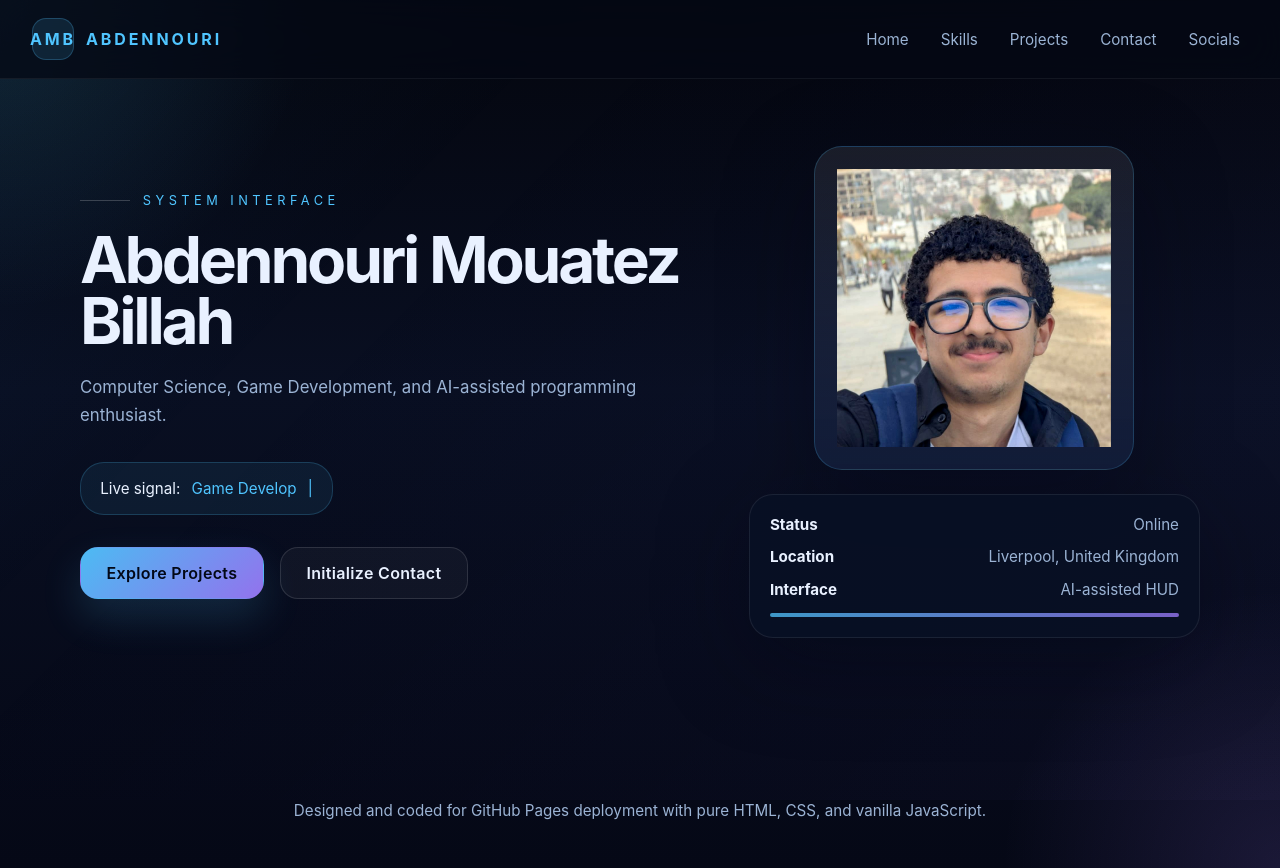
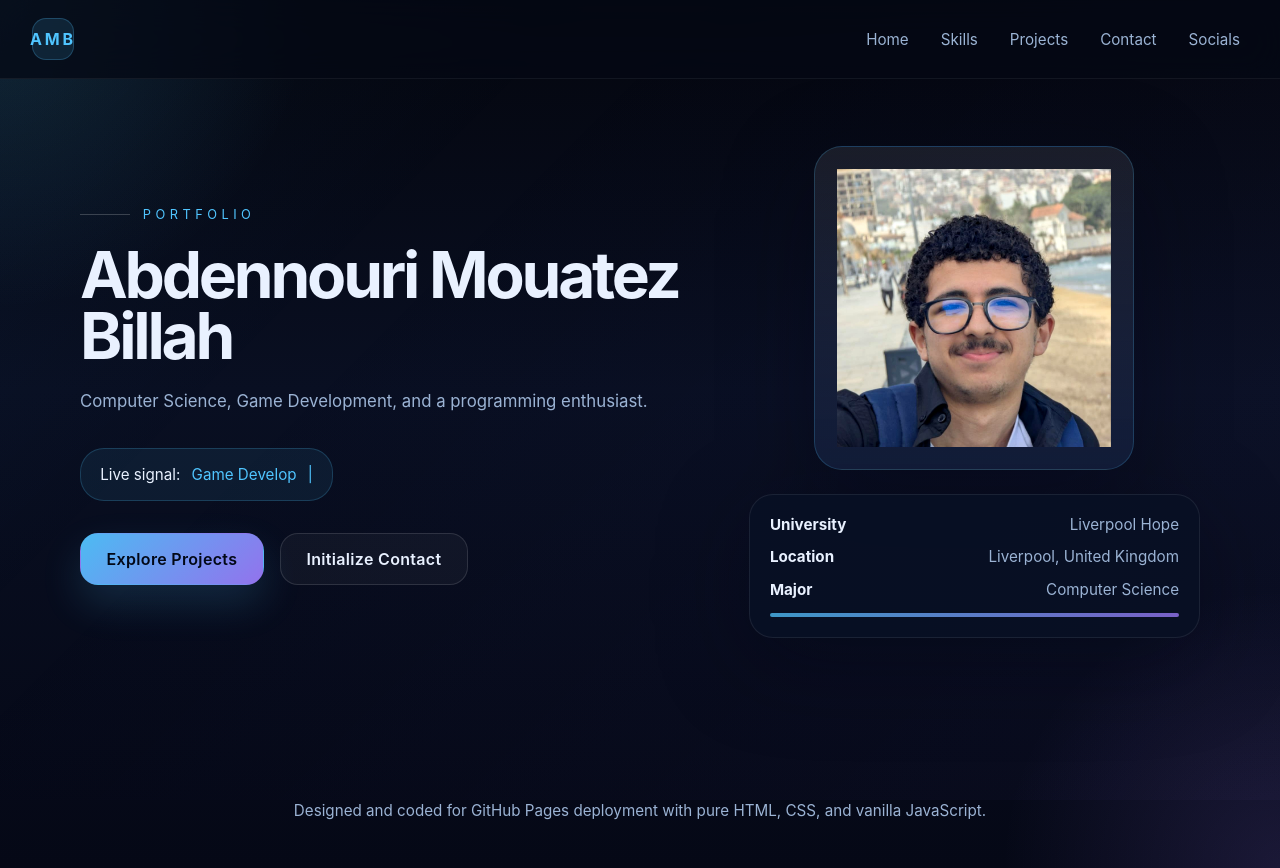
Before and after one commit to michou230/Portfolio, a plain HTML site: page index.html in a window 1280 px wide. Drawn offline with Linux system fonts and the light colour scheme.

Commit message:
text update

```diff
--- a/index.html
+++ b/index.html
@@ -10,7 +10,7 @@
 <body>
   <div class="page-shell">
     <header class="topbar">
-      <a class="brand" href="index.html"><span>AMB</span> Abdennouri</a>
+      <a class="brand" href="index.html"><span>AMB</span></a>
       <nav class="nav-links">
         <a href="index.html" class="active">Home</a>
         <a href="skills.html">Skills</a>
@@ -24,9 +24,9 @@
     <main>
       <section class="hero section reveal" id="home">
         <div class="hero-copy">
-          <div class="eyebrow">System Interface</div>
+          <div class="eyebrow">Portfolio</div>
           <h1 class="hero-title">Abdennouri Mouatez Billah</h1>
-          <p class="hero-subtitle">Computer Science, Game Development, and AI-assisted programming enthusiast.</p>
+          <p class="hero-subtitle">Computer Science, Game Development, and a programming enthusiast.</p>
           <div class="tagline">Live signal: <span id="typeEffect">Computer Science</span><span id="typingCursor">|</span></div>
           <div class="hero-actions">
             <a class="button" href="projects.html">Explore Projects</a>
@@ -39,9 +39,9 @@
             <img src="pfp.jpg" alt="Profile picture of Abdennouri Mouatez Billah">
           </div>
           <div class="panel-card status-card reveal">
-            <div class="status-row"><strong>Status</strong><span>Online</span></div>
+            <div class="status-row"><strong>University</strong><span>Liverpool Hope</span></div>
             <div class="status-row"><strong>Location</strong><span>Liverpool, United Kingdom</span></div>
-            <div class="status-row"><strong>Interface</strong><span>AI-assisted HUD</span></div>
+            <div class="status-row"><strong>Major</strong><span>Computer Science</span></div>
             <div class="glow-line"></div>
           </div>
         </div>
```
Also changed, not shown: projects.html (+1 -1 lines), skills.html (+1 -1 lines), socials.html (+1 -1 lines).
